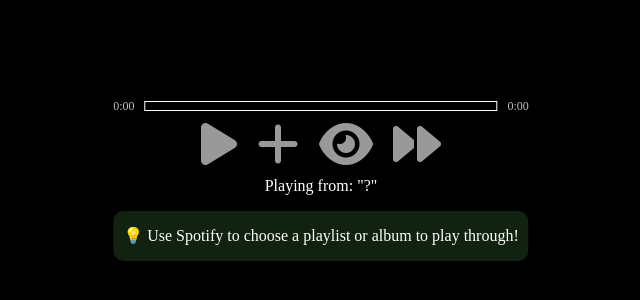
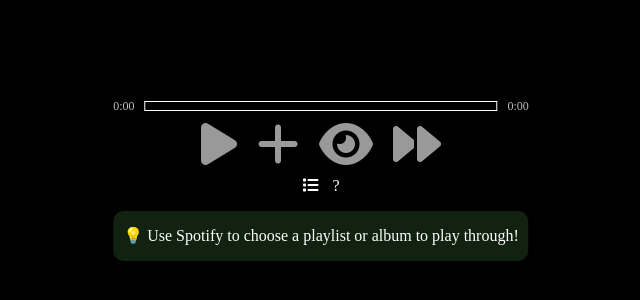
Before and after one commit to csudcy/playdle, a plain HTML site: page docs/index.html in a window 1280 px wide. Shown: the part 414-714 px from the top of the page, 319-959 px from the left. Drawn offline with Linux system fonts and the light colour scheme.

Commit message:
Use FontAwesome for icons

```diff
--- a/docs/index.html
+++ b/docs/index.html
@@ -41,7 +41,8 @@
             <i class="enabled fa-3x fa-solid fa-forward" id="nextTrack"></i>
         </div>
         <div class="tip">
-            Playing from: "<span id="playlistName">?</span>"
+            <i class="fa-1x fa-solid fa-list"></i>
+            <span id="playlistName">?</span>
         </div>
         <div class="tip">
             <a href="https://open.spotify.com/" target="_blank" rel="noreferrer noopener">
--- a/docs/style/style.css
+++ b/docs/style/style.css
@@ -117,6 +117,10 @@ body {
   background-color: lightgreen;
 }
 
+#playlistName {
+  margin-left: 10px;
+}
+
 .tip {
   margin-top: 10px;
 }
```
